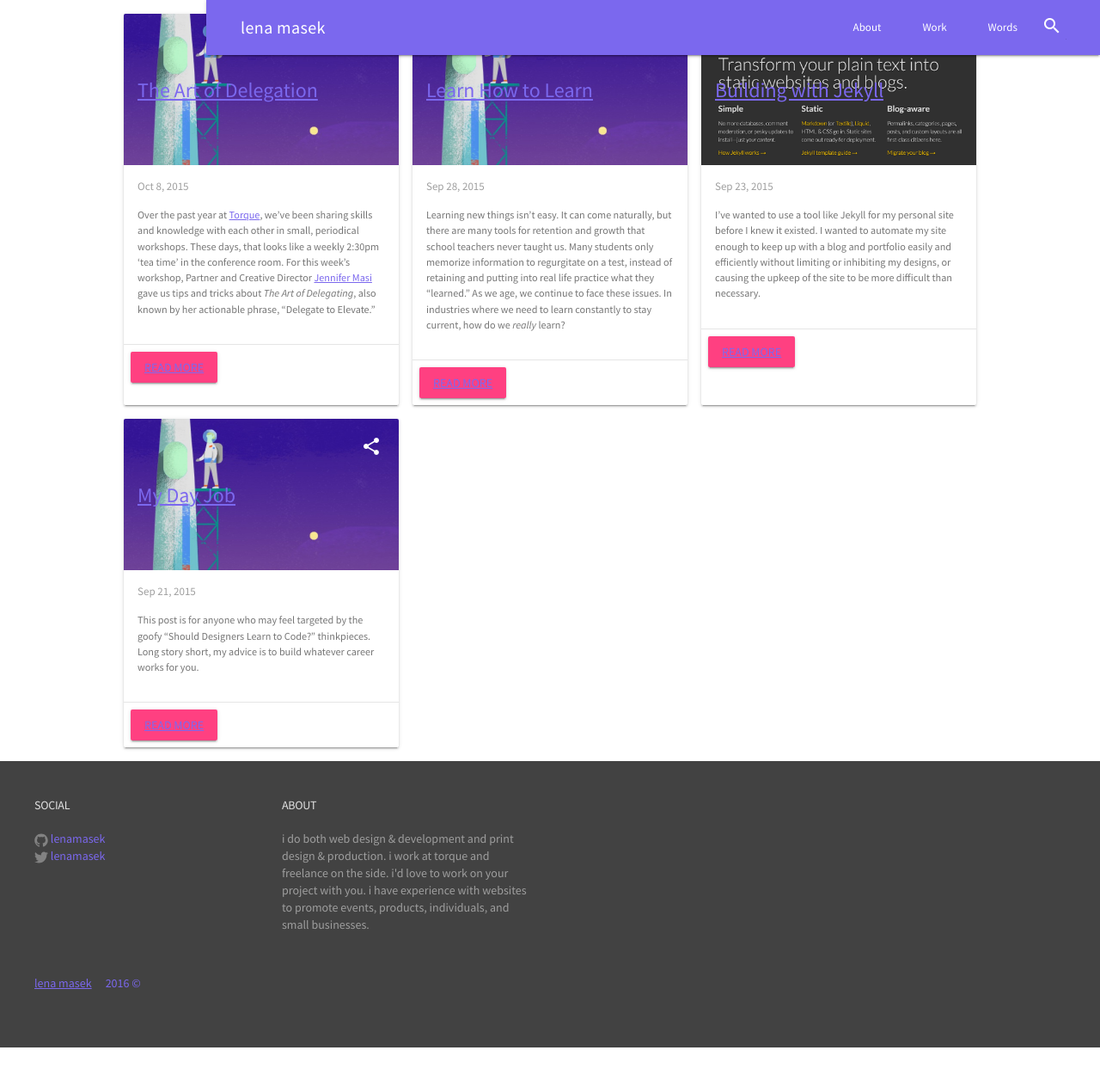
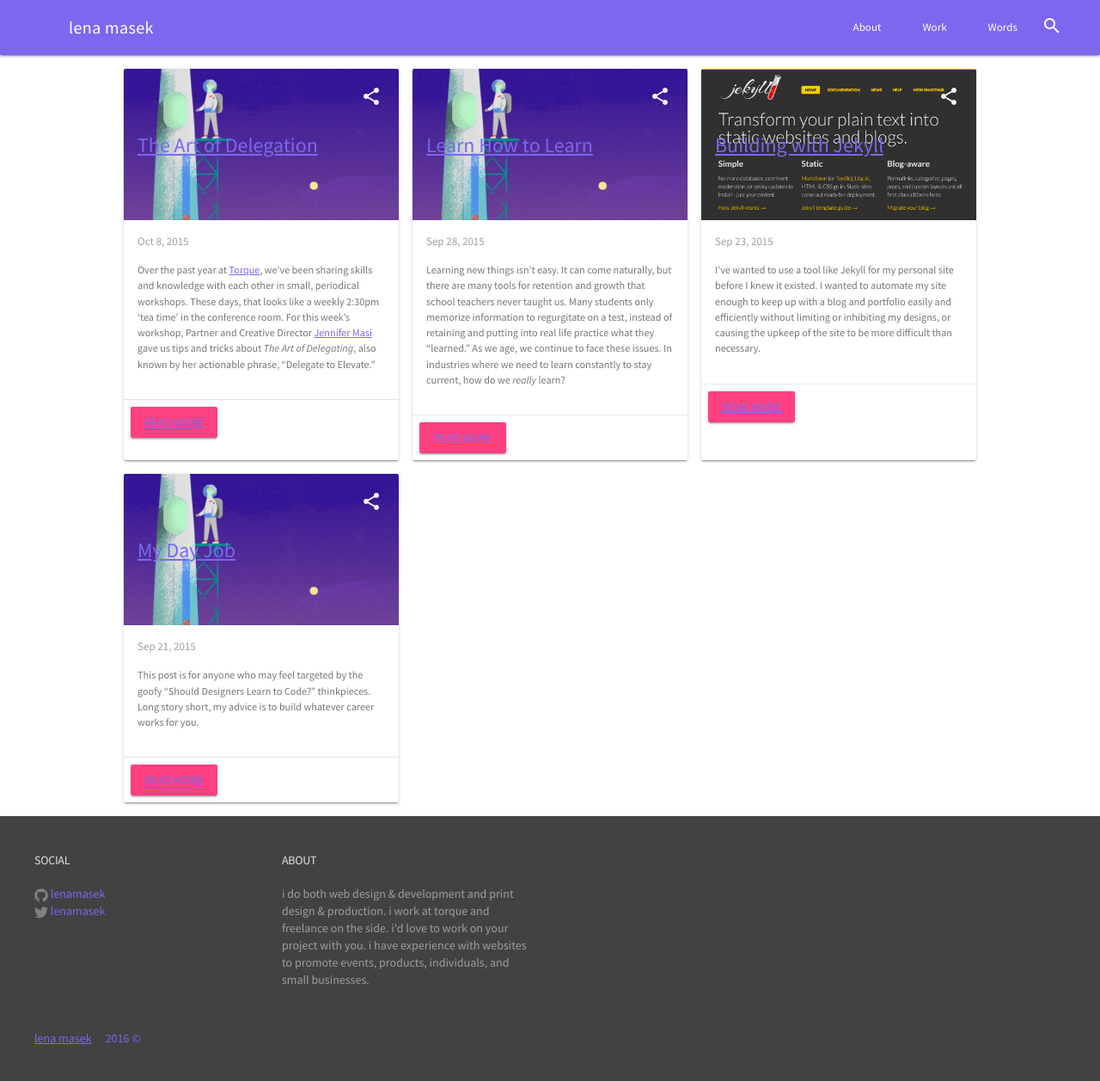
Before and after one commit to lenamasek/lenamasek.github.io, a Jekyll site: the page built from index.html, in a window 1280 px wide. Shown: the top 1257 px of the page at 86% size. Built offline with Jekyll 4.4.1, drawn with Linux system fonts in a browser that asks for light colours.

Commit message:
no fixed header

```diff
--- a/_includes/header.html
+++ b/_includes/header.html
@@ -1,7 +1,4 @@
-<div class="mdl-layout mdl-js-layout mdl-layout--fixed-drawer
-            mdl-layout--fixed-header">
-
-            <header class="mdl-layout__header">
+<header class="mdl-layout__header">
     <div class="mdl-layout__header-row">
       <!-- Title -->
       <a href="{{ site.url }}"><span class="mdl-layout-title">{{ site.title }}</span></a>
@@ -26,4 +23,3 @@
 
     </div>
   </header>
-  </div>
```
